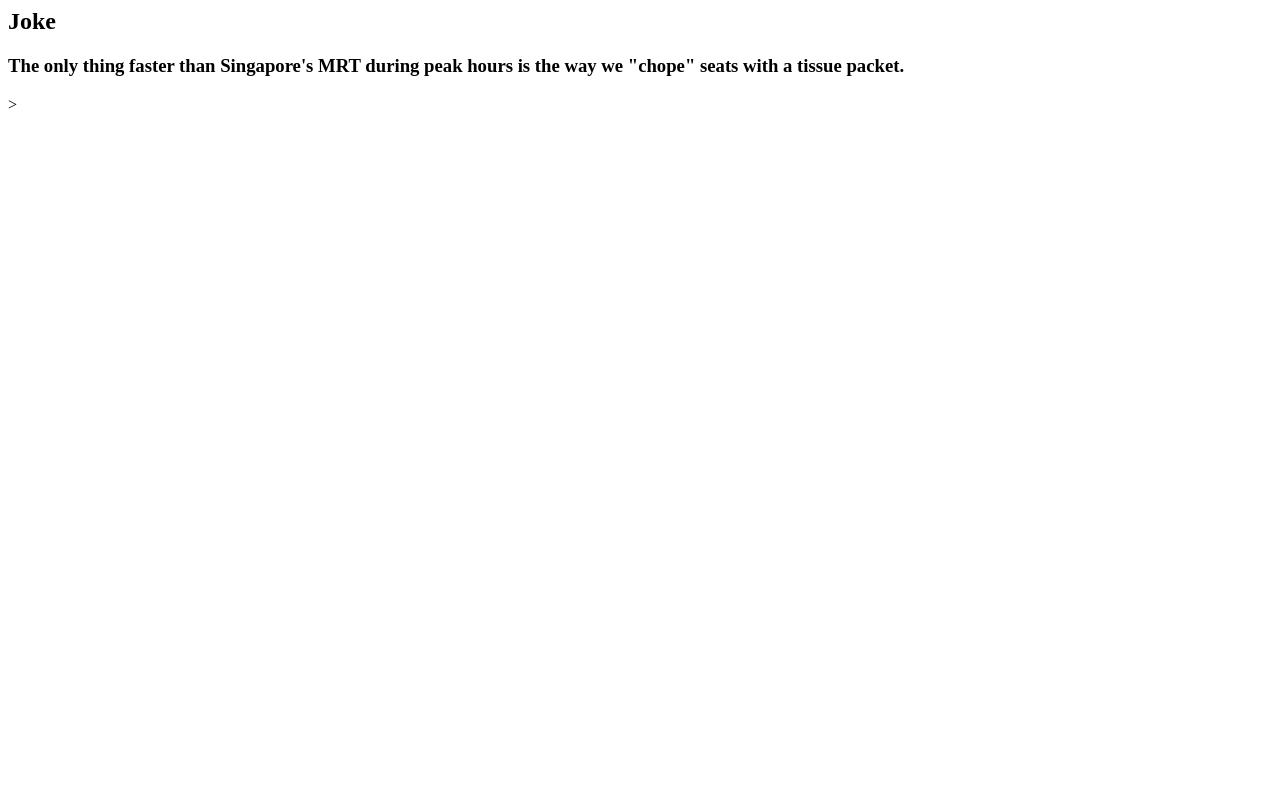
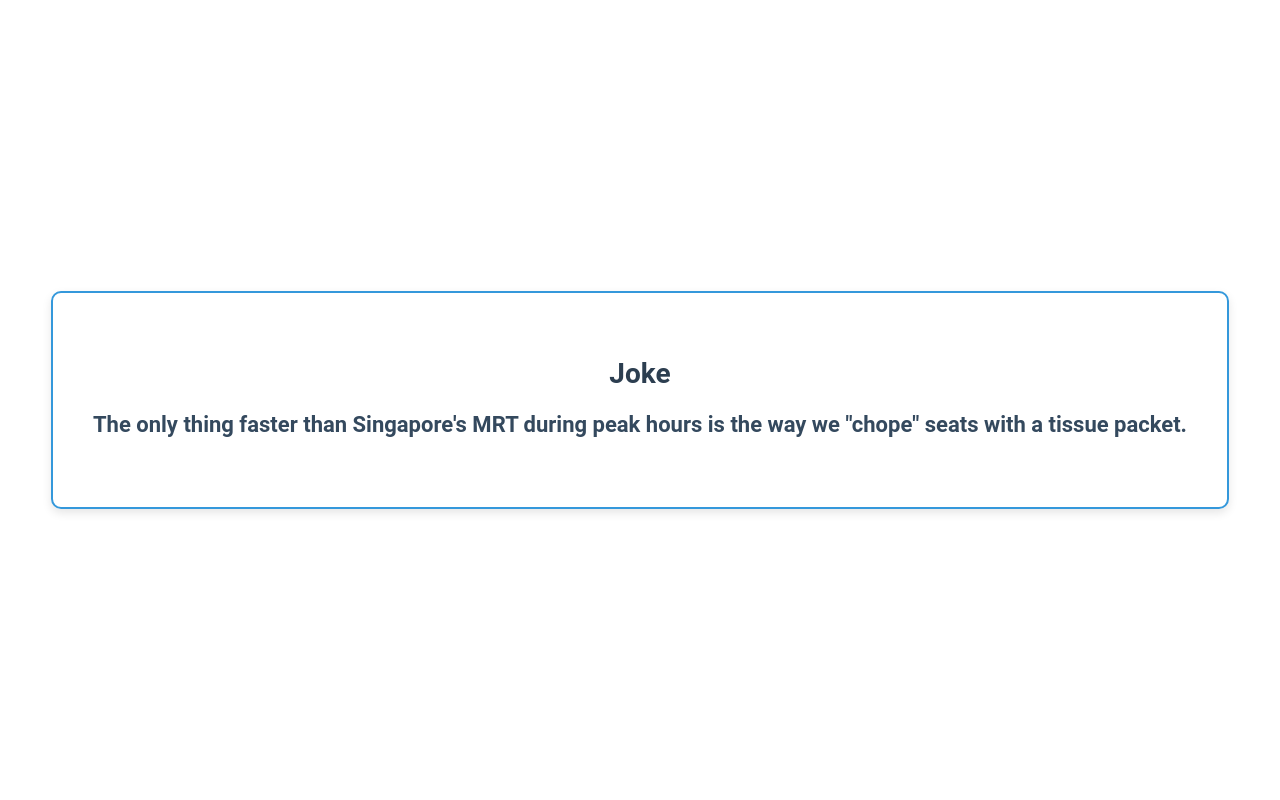
Before and after one commit to anthony-koh/20240814-genai-web3, a Flask app: template templates/joke.html in a window 1280 px wide. Run offline with Flask 3, Linux system fonts and the light colour scheme; the template is opened without the code that fills it, so the values that code supplies are empty.

Commit message:
Update joke.html

```diff
--- a/templates/joke.html
+++ b/templates/joke.html
@@ -1,3 +1,44 @@
-<h2>Joke</h2>
-
-<h3>The only thing faster than Singapore's MRT during peak hours is the way we "chope" seats with a tissue packet.</h3>>
+<!DOCTYPE html>
+<html lang="en">
+<head>
+    <meta charset="UTF-8">
+    <meta name="viewport" content="width=device-width, initial-scale=1.0">
+    <title>Joke</title>
+    <style>
+        body {
+            font-family: 'Roboto', sans-serif;
+            background-color: #ffffff;
+            color: #333;
+            display: flex;
+            justify-content: center;
+            align-items: center;
+            height: 100vh;
+            margin: 0;
+            padding: 0;
+        }
+        .container {
+            text-align: center;
+            border: 2px solid #3498db;
+            border-radius: 10px;
+            padding: 40px;
+            box-shadow: 0 4px 10px rgba(0, 0, 0, 0.1);
+        }
+        h2 {
+            color: #2c3e50;
+            margin-bottom: 20px;
+            font-size: 28px;
+        }
+        h3 {
+            color: #34495e;
+            font-size: 22px;
+            margin-bottom: 30px;
+        }
+    </style>
+</head>
+<body>
+    <div class="container">
+        <h2>Joke</h2>
+        <h3>The only thing faster than Singapore's MRT during peak hours is the way we "chope" seats with a tissue packet.</h3>
+    </div>
+</body>
+</html>
```
